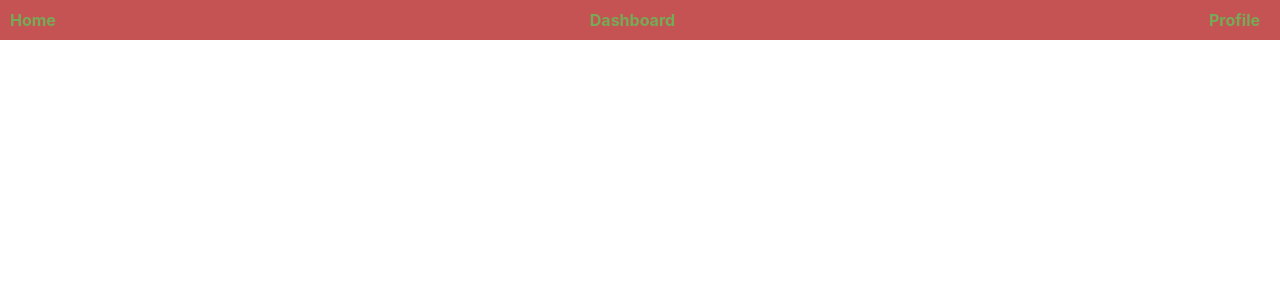
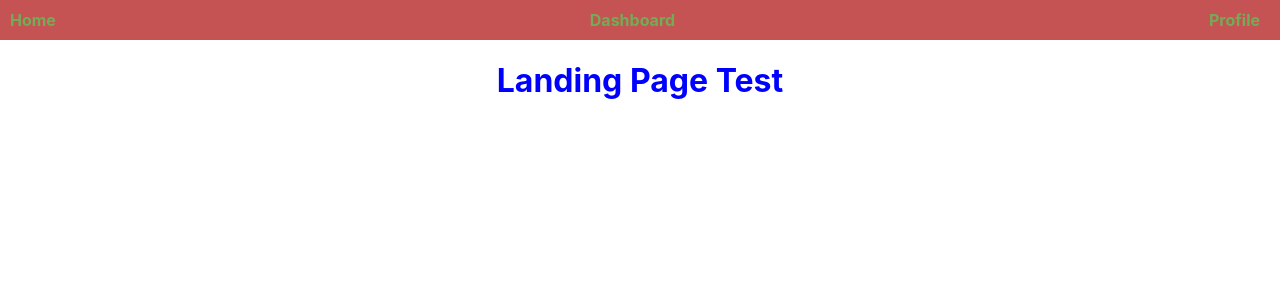
Before and after one commit to Kevrev/FitFlow, a React (Create React App) app in the folder client/: page / in a window 1280 px wide. Shown: the top 300 px of the page. Built offline with nearby package versions, Linux system fonts and the light colour scheme.

Commit message:
Fixed routing, pages should load to their respective routes /, etc.

```diff
--- a/client/src/App.js
+++ b/client/src/App.js
@@ -38,6 +38,11 @@ function App() {
   return (
     <div className="App">
       <Nav />
+        <Routes>
+          <Route path="/" element={<Landing />} />
+          <Route path="/dashboard" element={<Dashboard />} />
+          <Route path="/profile" element={<Profile />} />
+        </Routes>
     </div>
   );
 }
--- a/client/src/pages/Landing.js
+++ b/client/src/pages/Landing.js
@@ -0,0 +1,14 @@
+// import { Link } from "react-router-dom";
+import '../styles/Landing.css';
+
+function Landing() {
+    return (
+        <div className="Landing">
+        <header className="Landing-header">
+            <h1>Landing Page Test</h1>
+        </header>
+        </div>
+    );
+    }
+
+export default Landing;
--- a/client/src/styles/Landing.css
+++ b/client/src/styles/Landing.css
@@ -0,0 +1,3 @@
+h1 {
+    color: blue;
+}
```
